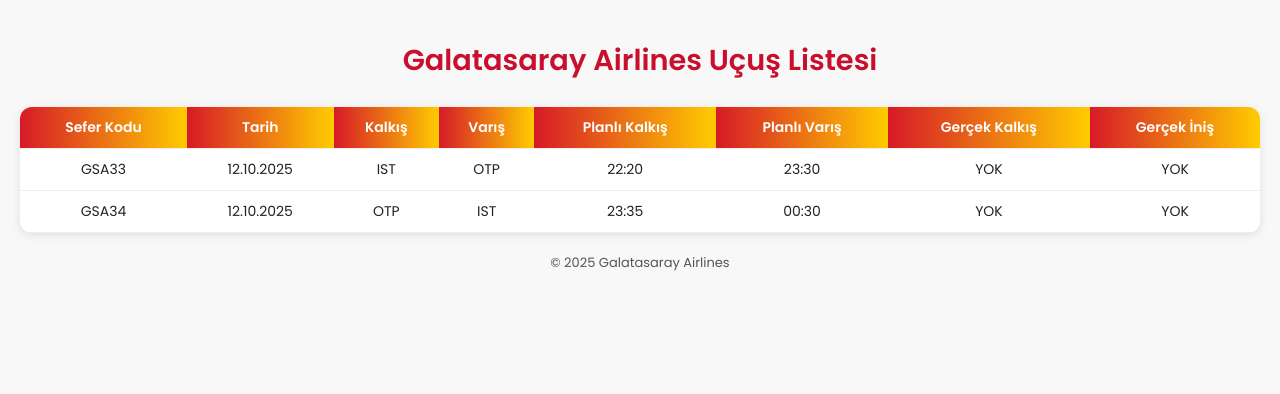
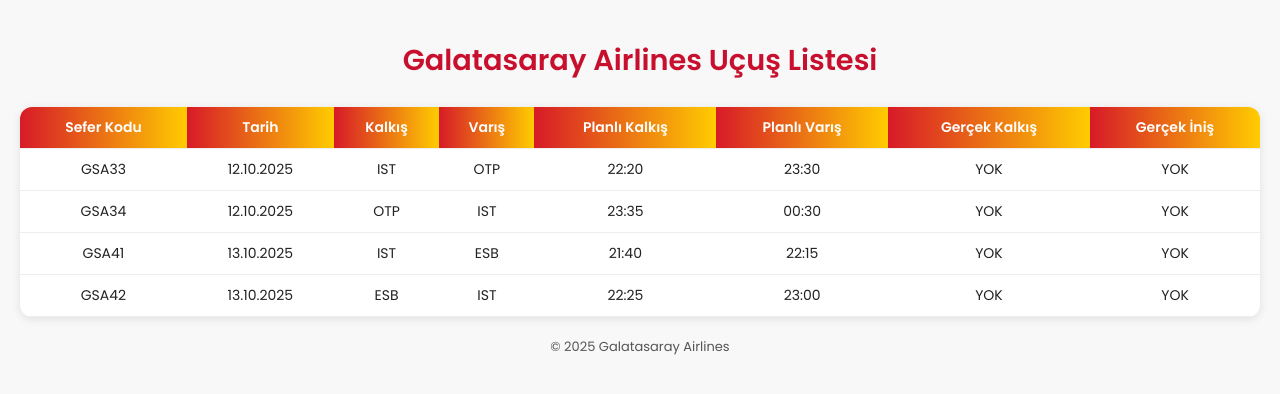
Before and after one commit to icardiii23/gsairlines, a plain HTML site: page index.html in a window 1280 px wide. Drawn offline with Linux system fonts and the light colour scheme.

Commit message:
Update index.html

```diff
--- a/index.html
+++ b/index.html
@@ -120,7 +120,26 @@
         <td data-label="Gerçek Kalkış">YOK</td>
         <td data-label="Gerçek İniş">YOK</td>
       </tr>
-
+  <tr>
+        <td data-label="Sefer Kodu">GSA41</td>
+        <td data-label="Tarih">13.10.2025</td>
+        <td data-label="Kalkış">IST</td>
+        <td data-label="Varış">ESB</td>
+        <td data-label="Planlı Kalkış">21:40</td>
+        <td data-label="Planlı Varış">22:15</td>
+        <td data-label="Gerçek Kalkış">YOK</td>
+        <td data-label="Gerçek İniş">YOK</td>
+      </tr>
+      <tr>
+        <td data-label="Sefer Kodu">GSA42</td>
+        <td data-label="Tarih">13.10.2025</td>
+        <td data-label="Kalkış">ESB</td>
+        <td data-label="Varış">IST</td>
+        <td data-label="Planlı Kalkış">22:25</td>
+        <td data-label="Planlı Varış">23:00</td>
+        <td data-label="Gerçek Kalkış">YOK</td>
+        <td data-label="Gerçek İniş">YOK</td>
+      </tr>
     </tbody>
   </table>
 
```
